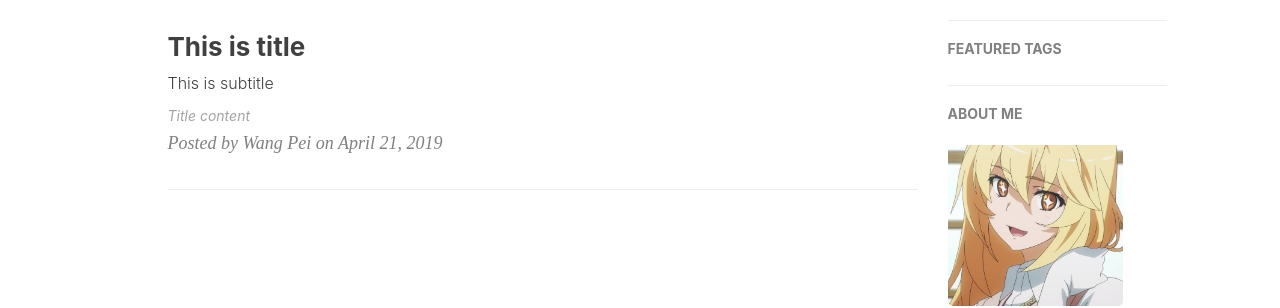
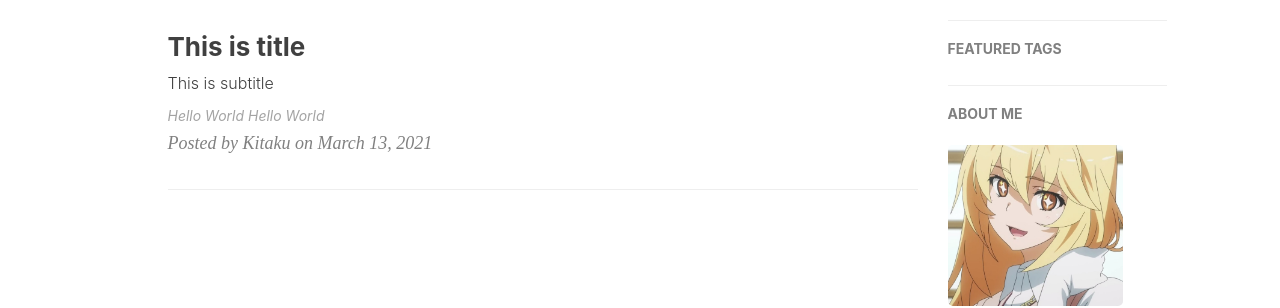
Before and after one commit to Kitaku-Q/Kitaku-Q.github.io, a Jekyll site: the page built from index.html, in a window 1280 px wide. Shown: the part 458-766 px from the top of the page. Built offline with Jekyll 4.4.1, drawn with Linux system fonts in a browser that asks for light colours; nearby versions of some CDN libraries; the list of posts is cut into pages by our own code; comment, search, counter and statistics services are not loaded.

Commit message:
Update 2019-04-21-This is  Title.md

```diff
--- a/_posts/2019-04-21-This is  Title.md
+++ b/_posts/2019-04-21-This is  Title.md
@@ -2,15 +2,15 @@
 layout:     post
 title:      This is title
 subtitle:   This is subtitle
-date:       2019-04-21
-author:     Wang Pei
-header-img: img/post-bg-swift2.jpg
+date:       2021/03/13
+author:     Kitaku
+header-img: img/post-bg-2.jpg
 catalog: true
 tags:
-    - Tylor
+    - Hello World
 ---
 
 
-# Title
+# Hello World
 
-content
+Hello World
```
